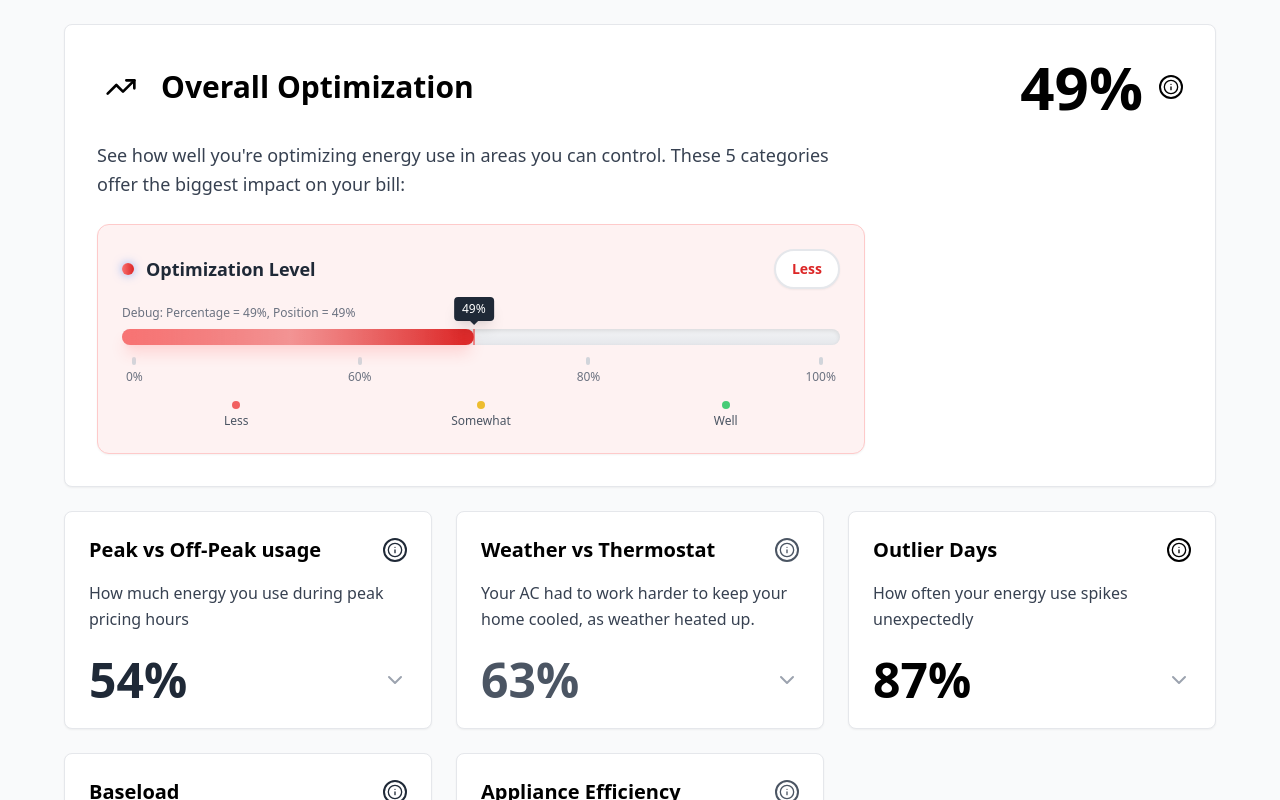
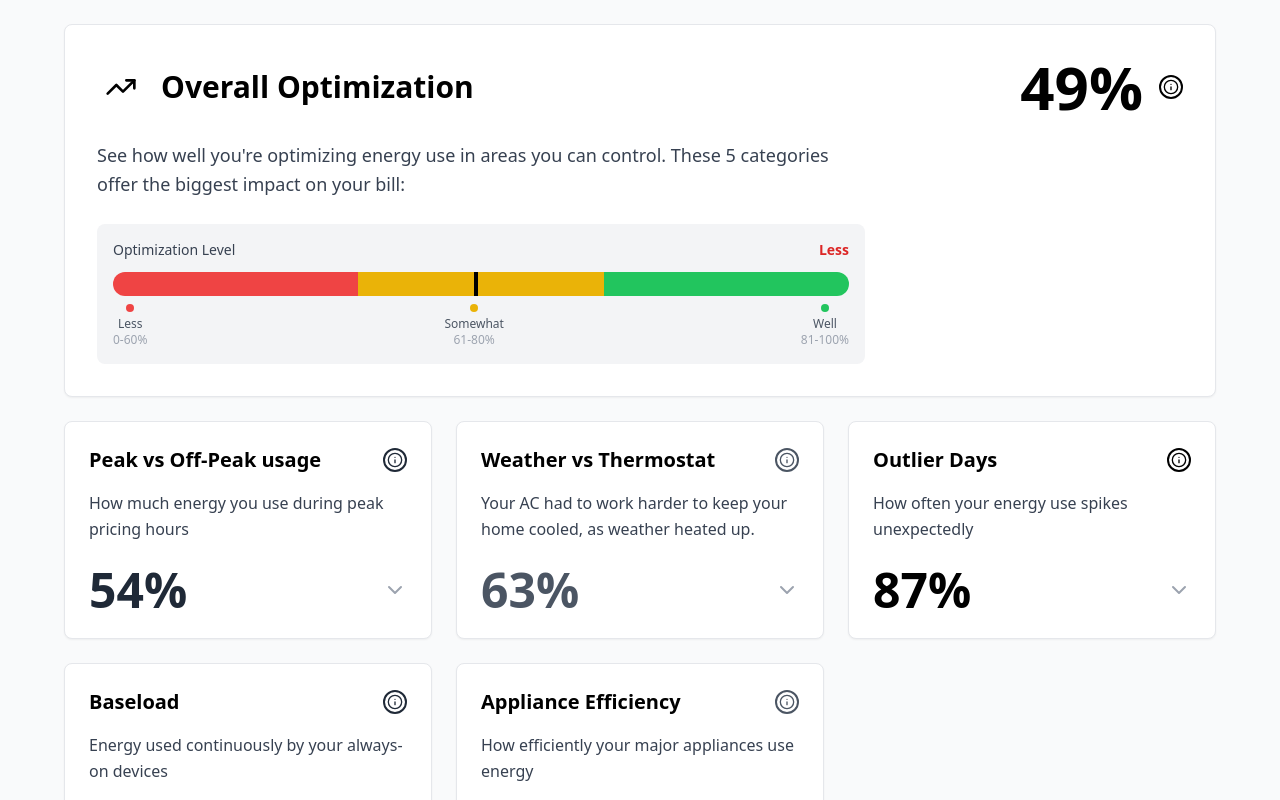
Before and after one commit to davemelk100/progress-meter, a React (Vite) app: page / in a window 1280 px wide. Shown: the top 800 px of the page. Built offline with nearby package versions, Linux system fonts and the light colour scheme.

Commit message:
progress meter

```diff
--- a/src/App.tsx
+++ b/src/App.tsx
@@ -7,149 +7,6 @@ interface OptimizationCard {
   percentage: number;
   status: "good" | "warning" | "poor";
 }
-
-// Progress Meter Component
-interface ProgressMeterProps {
-  percentage: number;
-}
-
-const ProgressMeter: React.FC<ProgressMeterProps> = ({ percentage }) => {
-  // Debug logging
-  console.log("ProgressMeter percentage:", percentage);
-  console.log("Calculated left position:", `${percentage}%`);
-
-  const getOptimizationLevel = (score: number) => {
-    if (score <= 60)
-      return {
-        level: "Less",
-        color: "from-red-400 to-red-600",
-        textColor: "text-red-600",
-        bgColor: "bg-red-50",
-        borderColor: "border-red-200",
-        glowColor: "shadow-red-200",
-      };
-    if (score <= 80)
-      return {
-        level: "Somewhat",
-        color: "from-yellow-400 to-yellow-600",
-        textColor: "text-yellow-600",
-        bgColor: "bg-yellow-50",
-        borderColor: "border-yellow-200",
-        glowColor: "shadow-yellow-200",
-      };
-    return {
-      level: "Well",
-      color: "from-green-400 to-green-600",
-      textColor: "text-green-600",
-      bgColor: "bg-green-50",
-      borderColor: "border-green-200",
-      glowColor: "shadow-green-200",
-    };
-  };
-
-  const { level, color, textColor, bgColor, borderColor, glowColor } =
-    getOptimizationLevel(percentage);
-
-  return (
-    <div
-      className={`${bgColor} border ${borderColor} rounded-xl p-6 shadow-sm animate-slide-up`}
-    >
-      <div className="flex items-center justify-between mb-4">
-        <div className="flex items-center gap-3">
-          <div
-            className={`w-3 h-3 rounded-full bg-gradient-to-r ${color} shadow-sm animate-pulse-glow`}
-          ></div>
-          <span className="text-lg font-semibold text-gray-800">
-            Optimization Level
-          </span>
-        </div>
-        <div
-          className={`px-4 py-2 rounded-full ${textColor} bg-white border-2 font-bold text-sm shadow-sm animate-bounce-in`}
-        >
-          {level}
-        </div>
-      </div>
-
-      {/* Debug info */}
-      <div className="text-xs text-gray-500 mb-2">
-        Debug: Percentage = {percentage}%, Position = {percentage}%
-      </div>
-
-      <div className="relative">
-        {/* Background track */}
-        <div className="w-full progress-track rounded-full h-4 shadow-inner relative">
-          {/* Progress fill with gradient */}
-          <div
-            className={`h-4 rounded-full bg-gradient-to-r ${color} shadow-lg transition-all duration-1000 ease-out relative overflow-hidden progress-fill ${glowColor}`}
-            style={{ width: `${Math.min(percentage, 100)}%` }}
-          >
-            {/* Enhanced shimmer effect */}
-            <div className="absolute inset-0 bg-gradient-to-r from-transparent via-white/30 to-transparent animate-shimmer"></div>
-          </div>
-
-          {/* Percentage indicator positioned relative to the progress bar */}
-          <div
-            className="absolute -top-8 transition-all duration-1000 ease-out progress-indicator z-10"
-            style={{
-              left: `${Math.min(percentage, 100)}%`,
-              transform: "translateX(-50%)",
-            }}
-          >
-            <div className="bg-gray-800 text-white text-xs px-2 py-1 rounded shadow-lg animate-bounce-in whitespace-nowrap">
-              {percentage}%
-            </div>
-            <div className="w-0 h-0 border-l-4 border-r-4 border-t-4 border-transparent border-t-gray-800 mx-auto"></div>
-          </div>
-
-          {/* Position marker line */}
-          <div
-            className="absolute top-0 w-0.5 h-4 bg-red-500 opacity-60 transition-all duration-1000 ease-out z-5"
-            style={{
-              left: `${Math.min(percentage, 100)}%`,
-              transform: "translateX(-50%)",
-            }}
-          ></div>
-        </div>
-      </div>
-
-      {/* Scale markers */}
-      <div className="flex justify-between text-xs text-gray-500 mt-3 px-1">
-        <div className="flex flex-col items-center">
-          <div className="w-1 h-2 bg-gray-300 rounded-full mb-1"></div>
-          <span>0%</span>
-        </div>
-        <div className="flex flex-col items-center">
-          <div className="w-1 h-2 bg-gray-300 rounded-full mb-1"></div>
-          <span>60%</span>
-        </div>
-        <div className="flex flex-col items-center">
-          <div className="w-1 h-2 bg-gray-300 rounded-full mb-1"></div>
-          <span>80%</span>
-        </div>
-        <div className="flex flex-col items-center">
-          <div className="w-1 h-2 bg-gray-300 rounded-full mb-1"></div>
-          <span>100%</span>
-        </div>
-      </div>
-
-      {/* Level descriptions */}
-      <div className="grid grid-cols-3 gap-4 mt-4 text-xs">
-        <div className="text-center">
-          <div className="w-2 h-2 bg-red-500 rounded-full mx-auto mb-1 animate-pulse"></div>
-          <span className="text-gray-600">Less</span>
-        </div>
-        <div className="text-center">
-          <div className="w-2 h-2 bg-yellow-500 rounded-full mx-auto mb-1 animate-pulse"></div>
-          <span className="text-gray-600">Somewhat</span>
-        </div>
-        <div className="text-center">
-          <div className="w-2 h-2 bg-green-500 rounded-full mx-auto mb-1 animate-pulse"></div>
-          <span className="text-gray-600">Well</span>
-        </div>
-      </div>
-    </div>
-  );
-};
 
 const optimizationCards: OptimizationCard[] = [
   {
@@ -186,6 +43,8 @@ const optimizationCards: OptimizationCard[] = [
 ];
 
 function App() {
+  const percentage = 49; // Current optimization percentage
+
   const getStatusColor = (status: string) => {
     switch (status) {
       case "good":
@@ -240,8 +99,52 @@ function App() {
               control. These 5 categories offer the biggest impact on your bill:
             </p>
 
-            {/* Progress Meter */}
-            <ProgressMeter percentage={49} />
+            {/* Full-width Progress Meter */}
+            <div className="w-full bg-gray-100 rounded-lg p-4">
+              <div className="flex items-center justify-between mb-3">
+                <span className="text-sm font-medium text-gray-700">
+                  Optimization Level
+                </span>
+                <span className="text-sm font-semibold text-red-600">Less</span>
+              </div>
+
+              {/* Progress Bar with Three Sections */}
+              <div className="relative w-full h-6 bg-white rounded-full shadow-inner overflow-hidden">
+                {/* Section 1: Less (0-60%) */}
+                <div className="absolute left-0 top-0 w-1/3 h-full bg-red-500"></div>
+
+                {/* Section 2: Somewhat (61-80%) */}
+                <div className="absolute left-1/3 top-0 w-1/3 h-full bg-yellow-500"></div>
+
+                {/* Section 3: Well (81-100%) */}
+                <div className="absolute left-2/3 top-0 w-1/3 h-full bg-green-500"></div>
+
+                {/* Current Position Indicator */}
+                <div
+                  className="absolute top-0 w-1 h-full bg-black shadow-lg transition-all duration-1000 ease-out"
+                  style={{ left: `${Math.min(percentage, 100)}%` }}
+                ></div>
+              </div>
+
+              {/* Section Labels */}
+              <div className="flex justify-between mt-2 text-xs text-gray-600">
+                <div className="text-center">
+                  <div className="w-2 h-2 bg-red-500 rounded-full mx-auto mb-1"></div>
+                  <span>Less</span>
+                  <div className="text-gray-400">0-60%</div>
+                </div>
+                <div className="text-center">
+                  <div className="w-2 h-2 bg-yellow-500 rounded-full mx-auto mb-1"></div>
+                  <span>Somewhat</span>
+                  <div className="text-gray-400">61-80%</div>
+                </div>
+                <div className="text-center">
+                  <div className="w-2 h-2 bg-green-500 rounded-full mx-auto mb-1"></div>
+                  <span>Well</span>
+                  <div className="text-gray-400">81-100%</div>
+                </div>
+              </div>
+            </div>
           </div>
         </div>
 
```
